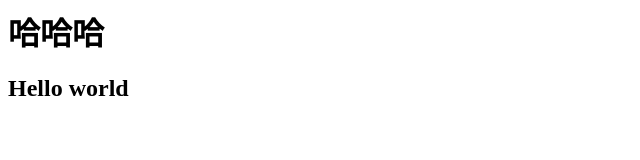
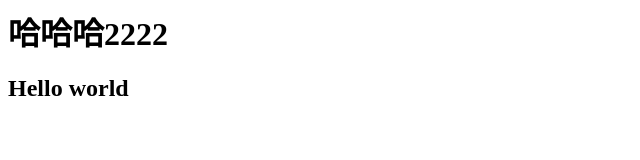
Before and after one commit to coderxiaoyu/github-demo, a plain HTML site: page index.html in a window 1280 px wide. Shown: the whole page, without its empty margins (0-640 px from the left). Drawn offline with Linux system fonts and the light colour scheme.

Commit message:
修改了index

```diff
--- a/index.html
+++ b/index.html
@@ -6,7 +6,7 @@
   <title>Document</title>
 </head>
 <body>
-  <h1>哈哈哈</h1>
+  <h1>哈哈哈2222</h1>
   <h2>Hello world</h2>
 </body>
 </html>
```
